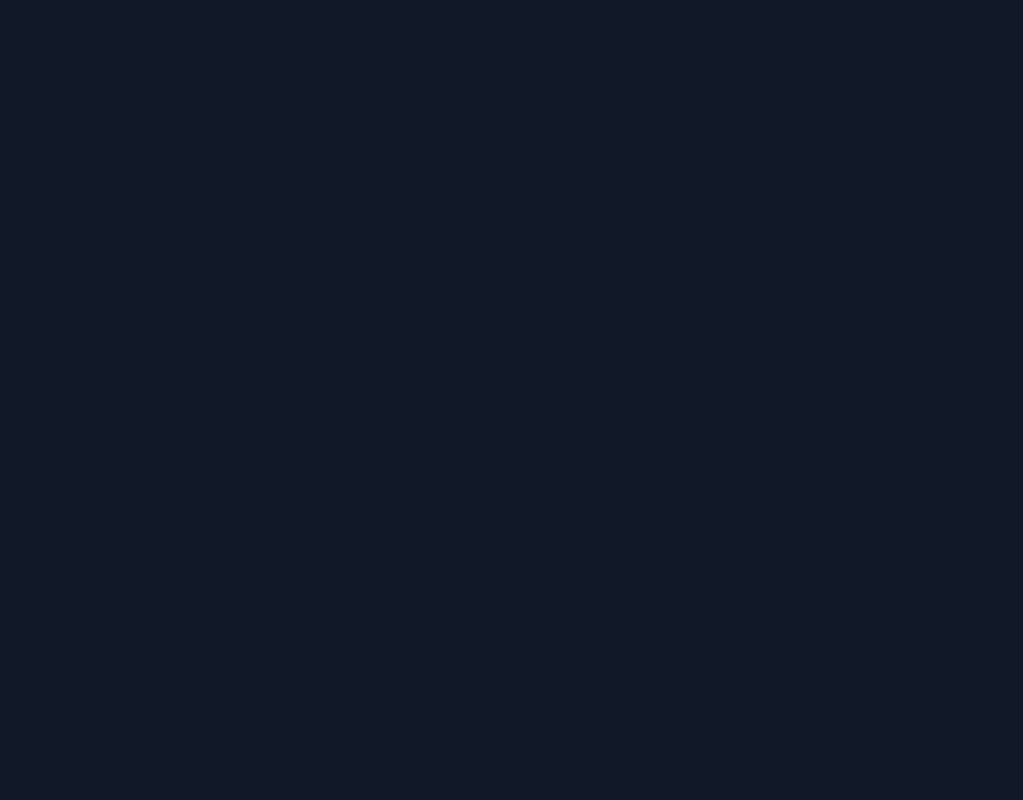
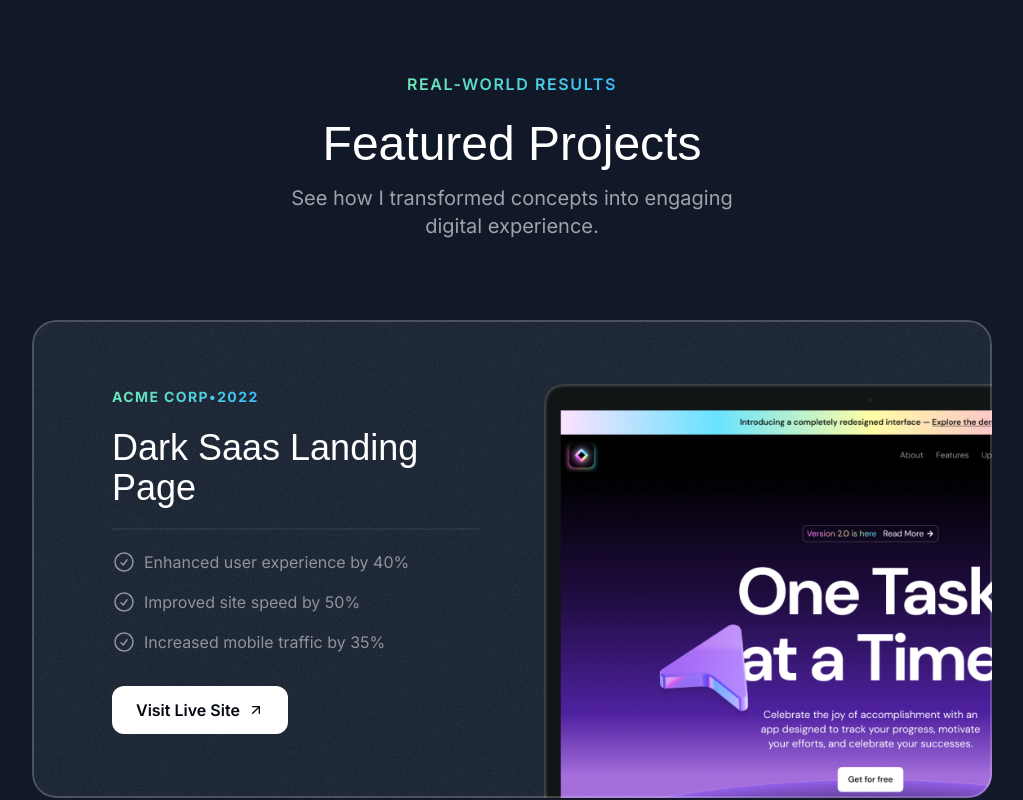
Before and after one commit to sujalkyal/SujalKyal.dev, a Next.js app: page / in a window 1280 px wide. Shown: the part 946-1746 px from the top of the page, without its empty margins (128-1151 px from the left). Before the commit the page ends 1071 px from the top, so only its background shows below. Built offline with nearby package versions, Linux system fonts and the light colour scheme; a web font is replaced by a local one.

Commit message:
projects and tape section added

```diff
--- a/src/app/globals.css
+++ b/src/app/globals.css
@@ -11,3 +11,9 @@
     border-emerald-300/5 shadow-[0_0_80px_inset] shadow-emerald-300/5;
   }
 }
+
+@layer utilities{
+  .container{
+    @apply lg:max-w-5xl;
+  }
+}
--- a/src/app/page.tsx
+++ b/src/app/page.tsx
@@ -1,6 +1,8 @@
 import { Header } from "@/sections/Header";
 import { HeroSection } from "@/sections/Hero";
 import { ProjectsSection } from "@/sections/Projects";
+import { TapeSection } from "@/sections/Tape";
+import { TestimonialsSection } from "@/sections/Testimonials";
 
 export default function Home() {
   return (
@@ -8,6 +10,8 @@ export default function Home() {
       <Header />
       <HeroSection />
       <ProjectsSection />
+      <TapeSection />
+      <TestimonialsSection />
     </div>
   );
 }
--- a/src/sections/Projects.tsx
+++ b/src/sections/Projects.tsx
@@ -1,6 +1,10 @@
 import darkSaasLandingPage from "@/assets/images/dark-saas-landing-page.png";
 import lightSaasLandingPage from "@/assets/images/light-saas-landing-page.png";
 import aiStartupLandingPage from "@/assets/images/ai-startup-landing-page.png";
+import CheckIcon from "@/assets/icons/check-circle.svg";
+import ArrowUpRightIcon from "@/assets/icons/arrow-up-right.svg";
+import grainImage from "@/assets/images/grain.jpg";
+import Image from "next/image";
 
 const portfolioProjects = [
   {
@@ -42,5 +46,57 @@ const portfolioProjects = [
 ];
 
 export const ProjectsSection = () => {
-  return <div>Projects Section</div>;
+  return <section className="pb-16 lg:py-24">
+    <div className="container">
+      <div className="flex justify-center">
+        <p className="uppercase font-semibold tracking-widest bg-gradient-to-r from-emerald-300 to-sky-400
+        text-transparent bg-clip-text text-center">Real-world Results</p>
+      </div>
+      <h2 className="text-center text-3xl md:text-5xl font-serif mt-6">Featured Projects</h2>
+      <p className="text-center text-white/60 mt-4 md:text-lg lg:text-xl max-w-md mx-auto">See how I transformed concepts into engaging digital experience.</p>
+      <div className="flex flex-col mt-10 md:mt-20 gap-20">
+        {portfolioProjects.map(project => (
+          <div key={project.title} className="bg-gray-800 rounded-3xl relative z-0 overflow-hidden
+          after:content-[''] after:z-10 after:absolute after:inset-0 after:outline-2 after:outline
+          after:-outline-offset-2 after:rounded-3xl after:outline-white/20 px-8 pt-8 after:pointer-events-none
+          md:pt-12 md:px-10 lg:pt-16 lg:px-20">
+            <div className="absolute inset-0 -z-10 opacity-5" style={{
+              backgroundImage: `url(${grainImage.src})`,
+            }}></div>
+            <div className="lg:grid lg:grid-cols-2 lg:gap-16">
+              <div className="lg:pb-16">
+                <div className="bg-gradient-to-r from-emerald-300 to-sky-400 font-bold inline-flex uppercase
+                tracking-widest text-sm text-transparent bg-clip-text">
+                  <span>{project.company}</span>
+                  <span>&bull;</span>
+                  <span>{project.year}</span>
+                </div>
+                <h3 className="font-serif text-2xl mt-2 md:text-4xl md:mt-5">{project.title}</h3>
+                <hr className="border-t-2 mt-4 border-white/5 md:mt-5"/>
+                <ul className="flex flex-col gap-4 mt-4 md:mt-5">
+                  {project.results.map((result, index) => (
+                    <li key={index} className="flex gap-2 text-sm md:text-base text-white/50">
+                      <CheckIcon className="size-5 md:size-6" />
+                      <span>{result.title}</span>
+                    </li>
+                  ))}
+                </ul>
+                <a href="{project.link}">
+                  <button className="bg-white text-gray-950 h-12 w-full rounded-xl font-semibold inline-flex items-center
+                  justify-center gap-2 mt-8 md:w-auto md:px-6">
+                    <span>Visit Live Site</span>
+                    <ArrowUpRightIcon className="size-4" />
+                  </button>
+                </a>
+              </div>
+              <div className="relative">
+                <Image src={project.image} alt={project.title} className="mt-8 -mb-4 md:-mb-0 lg:mt-0 lg:absolute lg:h-full
+                lg:w-auto lg:max-w-none"/>
+              </div>
+            </div>
+          </div>
+        ))}
+      </div>
+    </div>
+  </section>;
 };
--- a/src/sections/Tape.tsx
+++ b/src/sections/Tape.tsx
@@ -1,3 +1,33 @@
+import StarIcon from "@/assets/icons/star.svg";
+
+const words = [
+  "Performant",
+  "Scalable",
+  "Reliable",
+  "Secure",
+  "Usable",
+  "Search Optimized",
+  "Efficient",
+  "User-friendly",
+  "Accessible",
+  "Interactive",
+  "Responsive",
+  "Maintanable",
+];
+
 export const TapeSection = () => {
-  return <div>Tape Section</div>;
+  return <div className="py-16 lg:py-24 overflow-x-clip">
+    <div className="bg-gradient-to-r from-emerald-300 to-sky-400 -rotate-3 -mx-1">
+      <div className="flex [mask-image:linear-gradient(to_right,transparent,black_10%,black_90%,transparent)]">
+        <div className="flex flex-none gap-4 py-3">
+          {words.map((word) => (
+            <div key={word} className="inline-flex gap-4 items-center">
+              <span className="text-gray-900 text-sm uppercase font-extrabold">{word}</span>
+              <StarIcon className="size-6 text-gray-900 -rotate-12" />
+            </div>
+          ))}
+        </div>
+      </div>
+    </div>
+  </div>;
 };
```
